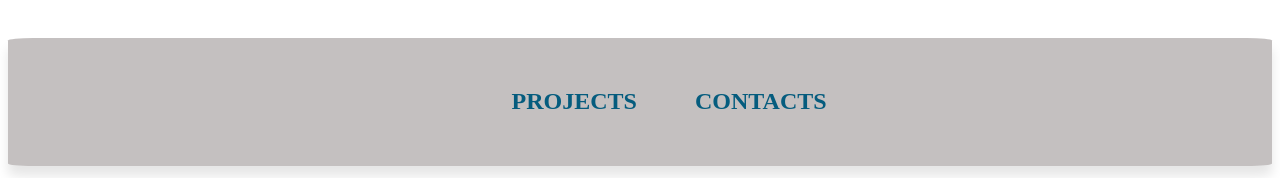
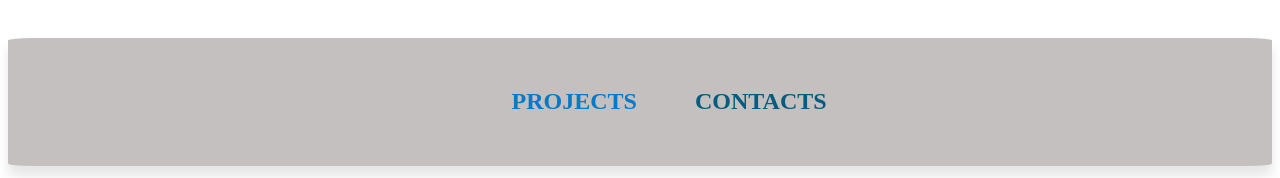
Before and after one commit to MarkSempijja/webs, a plain HTML site: page index.html in a window 1280 px wide. In both pictures the pointer is over the link "PROJECTS". Shown: the top 178 px of the page. Drawn offline with Linux system fonts and the light colour scheme.

Commit message:
Refactor CSS styles for header, footer, and content

```diff
--- a/index.css
+++ b/index.css
@@ -16,6 +16,9 @@ a{
     margin-left: 5%;
     font-weight: bold;
     font-size: 1.5rem;
+}
+a:hover{
+    color:rgb(5,122,200);
 }
 .tagline{
     font-style: italic;
```
